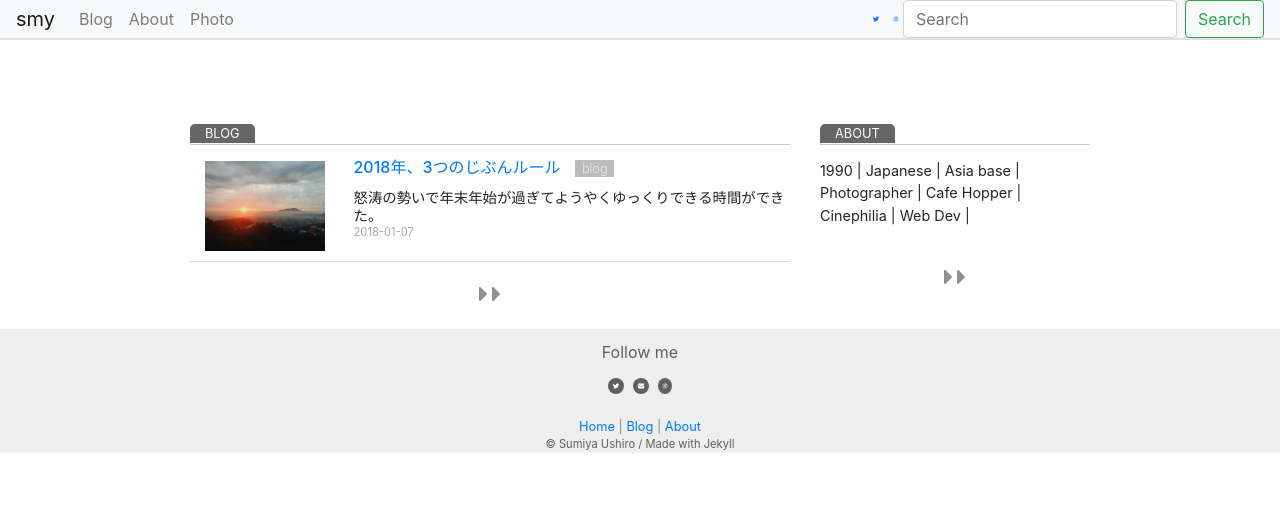
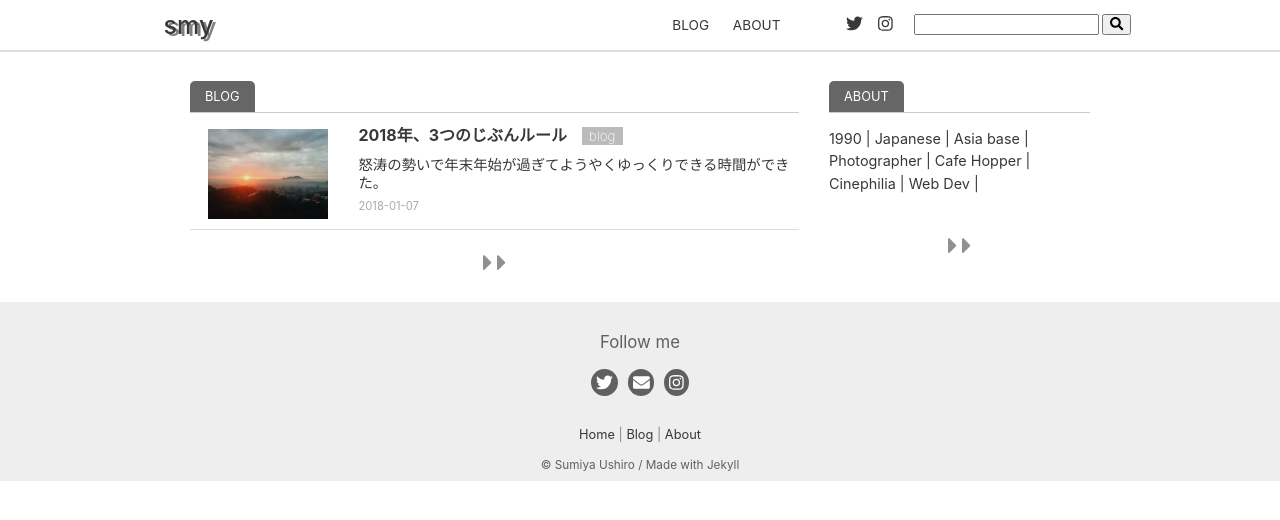
Before and after one commit to sumi0820/smy-jp-v1, a Jekyll site: the page built from index.md, in a window 1280 px wide. Shown: the top 520 px of the page. Built offline with Jekyll 4.4.1, drawn with Linux system fonts in a browser that asks for light colours; nearby versions of some CDN libraries.

Commit message:
initial commit

```diff
--- a/_includes/top-nav.html
+++ b/_includes/top-nav.html
@@ -1,31 +1,26 @@
-    <link rel="stylesheet" href="https://stackpath.bootstrapcdn.com/bootstrap/4.3.1/css/bootstrap.min.css" integrity="sha384-ggOyR0iXCbMQv3Xipma34MD+dH/1fQ784/j6cY/iJTQUOhcWr7x9JvoRxT2MZw1T" crossorigin="anonymous">
-
-    <nav class="navbar navbar-expand-lg navbar-light bg-light">
-      <a class="navbar-brand" href="{{ site.url }}/">smy</a>
-      <button class="navbar-toggler" type="button" data-toggle="collapse" data-target="#navbarNavAltMarkup" aria-controls="navbarNavAltMarkup" aria-expanded="false" aria-label="Toggle navigation">
-        <span class="navbar-toggler-icon"></span>
-      </button>
-      <div class="collapse navbar-collapse" id="navbarNavAltMarkup">
-        <div class="navbar-nav">
-          <!-- <a class="nav-item nav-link active" href="{{ site.url }}/blog/">Blog <span class="sr-only">(current)</span></a> -->
-          <a class="nav-item nav-link" href="{{ site.url }}/blog/">Blog </a>
-          <a class="nav-item nav-link" href="{{ site.url }}/about/">About</a>
-          <a class="nav-item nav-link" href="{{ site.url }}/photo/">Photo</a>
-          <!-- <a class="nav-item nav-link" href="#">Pricing</a>
-          <a class="nav-item nav-link disabled" href="#" tabindex="-1" aria-disabled="true">Disabled</a> -->
+<nav>
+  <div class="nav-container sticky">
+    <div class="nav-left">
+    <a href="{{ site.url }}/" class="hover-line">{{ site.title }}</a>
     </div>
+    <div class="nav-center">
+        <ul>
+          <li><a href="{{ site.url }}/blog/" class="hover-line">Blog</a></li>
+        <!--  <li><a href="/work/" class="hover-line">Work</a></li> -->
+          <li><a href="{{ site.url }}/about/" class="hover-line">About</a></li>
+        </ul>
     </div>
-
     <div class="nav-right">
       <a href="https://twitter.com/sumiya0820" target="_blank">
         <i class="fab fa-twitter circle-tw"></i></a>
+      <!-- <a href="" target="_blank">
+      <i class="fab fa-facebook-f circle-fb"></i></a>-->
       <a href="https://www.instagram.com/sumi0820" target="_blank">
         <i class="fab fa-instagram circle-tw"></i></a>
     </div>
-
-    <form class="form-inline">
-      <input class="form-control mr-sm-2" type="search" placeholder="Search" aria-label="Search">
-      <button class="btn btn-outline-success my-2 my-sm-0" type="submit">Search</button>
-    </form>
+    <div class="search_bar">
+      <input type="text" name="search">
+      <button type="submit"><i class="fa fa-search"></i>
+    </div>
+  </div>
 </nav>
-    </nav>
```
Lines whose indentation alone changed are shown as unchanged.
